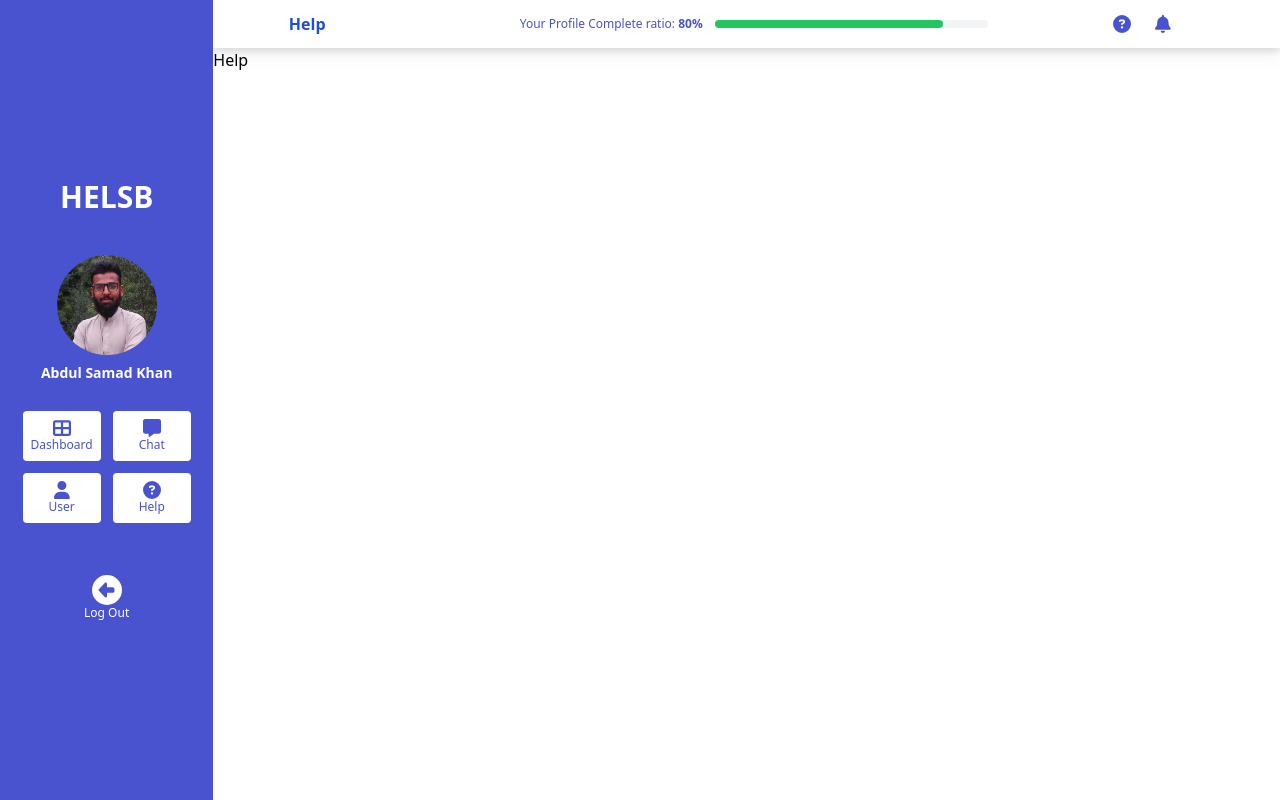
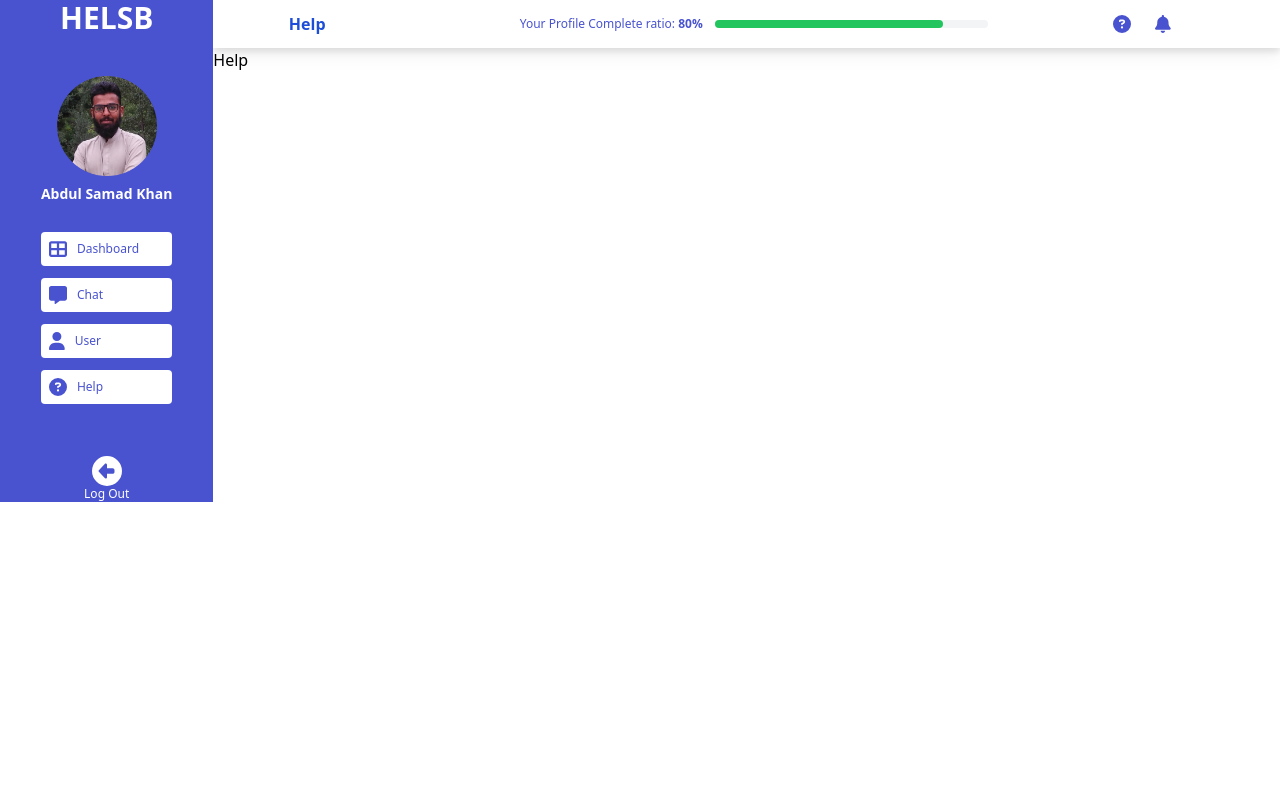
Before and after one commit to AbdulSamad676/Dashboard-in-React, a React (Vite) app: page /help in a window 1280 px wide. Built offline with nearby package versions, Linux system fonts and the light colour scheme.

Commit message:
sidebar updated

```diff
--- a/src/assets/css/style.css
+++ b/src/assets/css/style.css
@@ -8,12 +8,18 @@
   /* border: 1px solid black; */
   cursor: pointer;
   display: flex;
-	justify-content: center;
+  /* justify-content: center; */
   align-items: center;
-	flex-direction: column;
+  /* flex-direction: column; */
   color: #4953cf !important;
   background-color: white;
   border-radius: 0.25rem;
+  gap: 10px;
+}
+.icons:hover {
+  color: white !important;
+  border: 1px solid white;
+  background-color: #4953cf !important;
 }
 .icons:focus {
   background-color: rgb(226, 226, 214);
--- a/src/components/Sidebar.jsx
+++ b/src/components/Sidebar.jsx
@@ -2,77 +2,63 @@ import {
   faCircleLeft,
   faCircleQuestion,
   faMessage,
-	faRightToBracket,
   faTableCellsLarge,
   faUser,
-} from '@fortawesome/free-solid-svg-icons';
-import { FontAwesomeIcon } from '@fortawesome/react-fontawesome';
-import React from 'react';
-import { Link } from 'react-router-dom';
-import IMG from '../assets/images/profile.png';
+} from "@fortawesome/free-solid-svg-icons";
+import { FontAwesomeIcon } from "@fortawesome/react-fontawesome";
+import React from "react";
+import { Link } from "react-router-dom";
+import IMG from "../assets/images/profile.png";
 function Sidebar() {
   return (
-		<div className='flex flex-col items-center justify-center text-white'>
-			<div className='mb-5'>
-				<h1 className='hidden sm:block text-3xl text-white font-bold'>
-					HELSB
-				</h1>
+    <div className="flex flex-col items-center justify-center text-white">
+      <div className="mb-5">
+        <h1 className="hidden sm:block text-3xl text-white font-bold">HELSB</h1>
       </div>
-			<div className=' hidden sm:flex flex-col items-center justify-center mb-5 mt-5'>
-				<img src={IMG} alt='' width={100} />
-				<h2 className='text-sm font-semibold my-2 hidden md:block'>
+      <div className=" hidden sm:flex flex-col items-center justify-center mb-5 mt-5">
+        <img src={IMG} alt="" width={100} />
+        <h2 className="text-sm font-semibold my-2 hidden md:block">
           Abdul Samad Khan
         </h2>
       </div>
-			<div className='grid grid-cols-1 md:grid-cols-2 gap-3 mb-10'>
-				<Link to='/dashboard'>
-					<div className='icons p-2 '>
+      <div
+        className="flex flex-col w-full
+			 gap-3 mb-10"
+      >
+        <Link to="/dashboard">
+          <div className="icons p-2 ">
             <FontAwesomeIcon
-							className='text-xl lg:text-lg'
+              className="text-xl lg:text-lg"
               icon={faTableCellsLarge}
             />
-						<p className='text-xs hidden lg:block  font-thin'>
-							Dashboard
-						</p>
+            <p className="text-xs hidden lg:block  font-normal">Dashboard</p>
           </div>
         </Link>
-				<Link to='/chat'>
-					<div className='icons p-2'>
-						<FontAwesomeIcon
-							className='text-xl lg:text-lg'
-							icon={faMessage}
-						/>
-						<p className='text-xs hidden lg:block  font-thin'>
-							Chat
-						</p>
+        <Link to="/chat">
+          <div className="icons p-2">
+            <FontAwesomeIcon className="text-xl lg:text-lg" icon={faMessage} />
+            <p className="text-xs hidden lg:block  font-normal">Chat</p>
           </div>
         </Link>
-				<Link to='/user'>
-					<div className='icons p-2'>
-						<FontAwesomeIcon
-							className='text-xl lg:text-lg'
-							icon={faUser}
-						/>
-						<p className='text-xs hidden lg:block  font-thin'>
-							User
-						</p>
+        <Link to="/user">
+          <div className="icons p-2 hover:bg-[#4953cf]">
+            <FontAwesomeIcon className="text-xl lg:text-lg" icon={faUser} />
+            <p className="text-xs hidden lg:block  font-normal">User</p>
           </div>
         </Link>
-				<Link to='/help'>
-					<div className='icons p-2'>
+        <Link to="/help">
+          <div className="icons p-2">
             <FontAwesomeIcon
-							className='text-xl lg:text-lg'
+              className="text-xl lg:text-lg"
               icon={faCircleQuestion}
             />
-						<p className='text-xs hidden lg:block  font-thin'>
-							Help
-						</p>
+            <p className="text-xs hidden lg:block  font-normal">Help</p>
           </div>
         </Link>
       </div>
-			<div className='flex flex-col justify-center items-center mt-3'>
-				<FontAwesomeIcon className='text-3xl' icon={faCircleLeft} />
-				<p className='text-xs hidden lg:block  font-thin'>Log Out</p>
+      <div className="flex flex-col justify-center items-center mt-3 cursor-pointer">
+        <FontAwesomeIcon className="text-3xl" icon={faCircleLeft} />
+        <p className="text-xs hidden lg:block  font-thin">Log Out</p>
       </div>
     </div>
   );
--- a/src/layout/DashbordLayout.jsx
+++ b/src/layout/DashbordLayout.jsx
@@ -1,58 +1,17 @@
-// // import DashboardHeader from '../component/Header/DashboardHeader';
-// import React from 'react';
-// // import Bigsidebar from '../component/sidebars/bigsidebar';
-// // import SmallSidebar from '../component/sidebars/smallSidebar';
-// // import { MdCancel } from 'react-icons/md';
-// // import { GiHamburgerMenu } from 'react-icons/gi';
-// import './newCss.css';
-// // import { useWindowSize } from 'react-use';
-// import Header from '../components/Header';
-// import Sidebar from '../components/Sidebar';
-// const DashboardLayout = ({ children }) => {
-//   // const [isBigsidebar, setBigsidebar] = React.useState(true);
-//   // const handleToggle = () => {
-//   // 	setBigsidebar(prev => !prev);
-//   // };
-//   // const { width } = useWindowSize();
-//   // React.useEffect(() => {
-//   // 	if (width < 850) {
-//   // 		setBigsidebar(false);
-//   // 	} else {
-//   // 		setBigsidebar(true);
-//   // 	}
-//   // }, [width]);
-
-//   return (
-//     <div className='grid grid-cols-12 '>
-//       <div className='col-span-2 bg-primary h-screen flex justify-center'>
-//         <Sidebar />
-//       </div>
-
-//       <main className=' flex flex-col col-span-10 h-full overflow-auto '>
-//         <Header />
-//         <div className='w-full '>{children}</div>
-//       </main>
-//     </div>
-//   );
-// };
-
-// export default DashboardLayout;
-// DashboardLayout.js
-
-import React from 'react';
-import Header from '../components/Header';
-import Sidebar from '../components/Sidebar';
+import React from "react";
+import Header from "../components/Header";
+import Sidebar from "../components/Sidebar";
 
 const DashboardLayout = ({ children, title }) => {
   return (
-    <div className='grid grid-cols-12'>
-      <div className='col-span-2 bg-primary h-screen flex justify-center'>
+    <div className="grid grid-cols-12">
+      <div className="col-span-2 bg-primary h-full flex justify-center ">
         <Sidebar />
       </div>
 
-      <main className=' flex flex-col col-span-10 h-full overflow-auto'>
+      <main className=" flex flex-col col-span-10 h-full overflow-auto">
         <Header title={title} />
-        <div className='w-full'>{children}</div>
+        <div className="w-full">{children}</div>
       </main>
     </div>
   );
```
Lines whose indentation alone changed are shown as unchanged.
